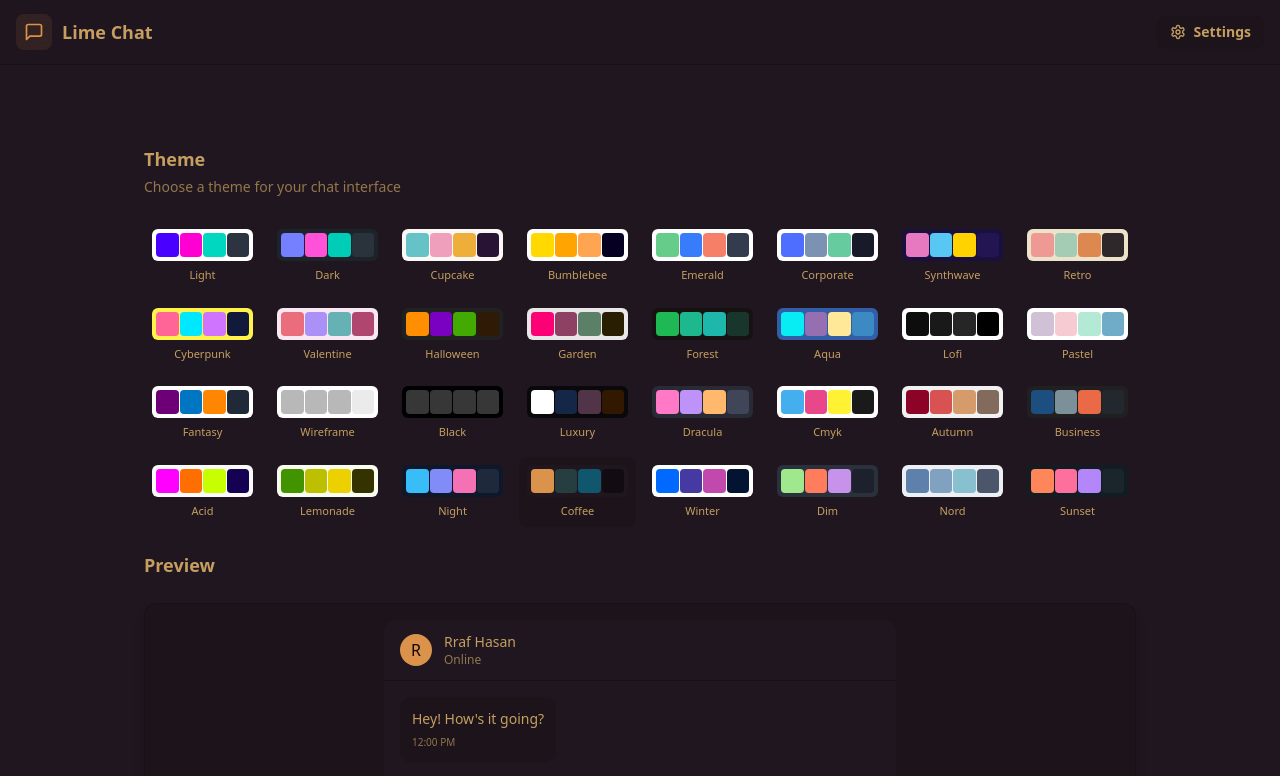
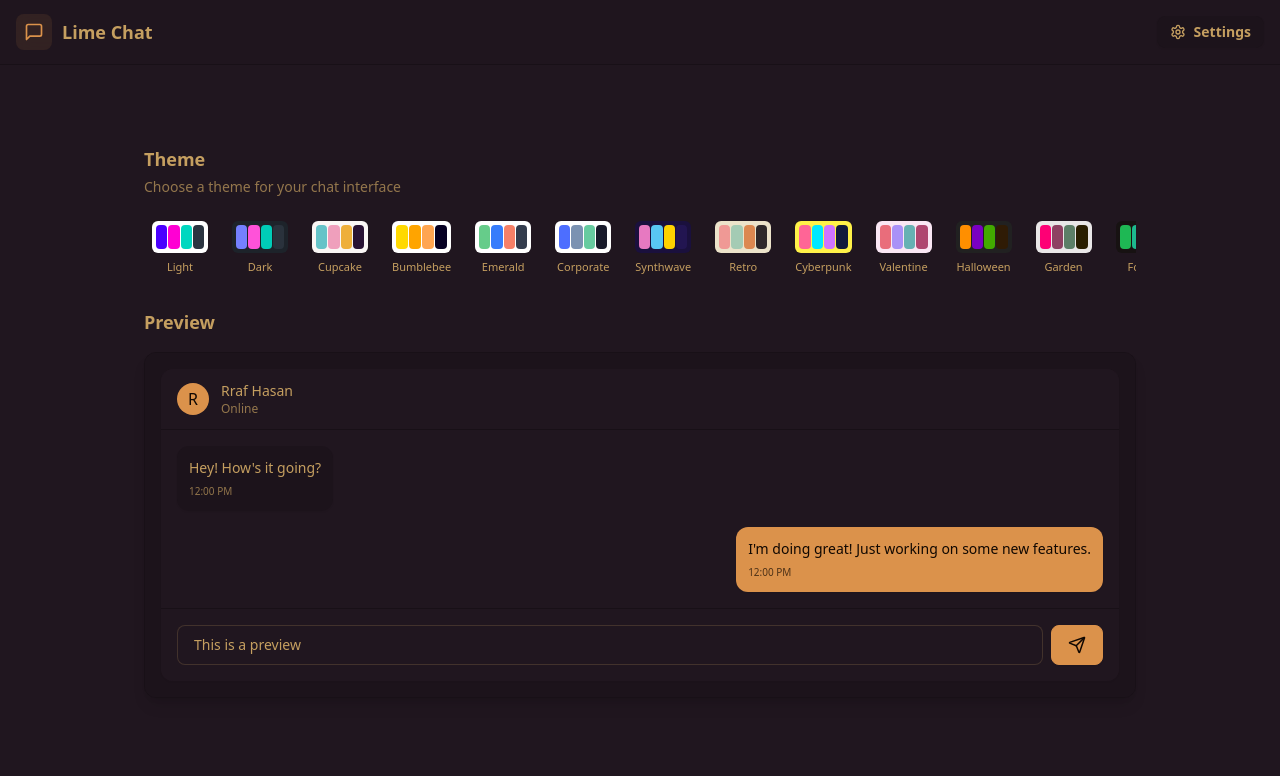
Before and after one commit to shurraf/fullstack-chat-app, a React (Vite) app in the folder front-end/: page /settings in a window 1280 px wide. Shown: the top 776 px of the page. Built offline with nearby package versions, Linux system fonts and the light colour scheme; no server answers.

Commit message:
Update SettingsPage.jsx

```diff
--- a/front-end/src/pages/SettingsPage.jsx
+++ b/front-end/src/pages/SettingsPage.jsx
@@ -1,18 +1,24 @@
-import React from 'react'
-import { useThemeStore } from '../store/useThemeStore'
-import { THEMES } from '../constants'
-import { Send } from 'lucide-react'
+import React from "react";
+import { useThemeStore } from "../store/useThemeStore";
+import { THEMES } from "../constants";
+import { Send } from "lucide-react";
 
 const PREVIEW_MESSAGES = [
   { id: 1, content: "Hey! How's it going?", isSent: false },
-  { id: 2, content: "I'm doing great! Just working on some new features.", isSent: true },
-]
+  {
+    id: 2,
+    content: "I'm doing great! Just working on some new features.",
+    isSent: true,
+  },
+];
 
 const SettingsPage = () => {
-  const {theme,setTheme} = useThemeStore()
+  const { theme, setTheme } = useThemeStore();
+
   return (
-    <div className="h-screen container mx-auto px-4 pt-20 max-w-5xl">
-      <div className="space-y-6">
+    <div className="min-h-screen container mx-auto px-2 sm:px-4 pt-20 max-w-5xl">
+      <div className="space-y-4">
+        {/* Theme Section */}
         <div className="flex flex-col gap-1">
           <h2 className="text-lg font-semibold">Theme</h2>
           <p className="text-sm text-base-content/70">
@@ -20,13 +26,15 @@ const SettingsPage = () => {
           </p>
         </div>
 
-        <div className="grid grid-cols-4 sm:grid-cols-6 md:grid-cols-8 gap-2">
+        {/* Theme Buttons */}
+        <div className="flex gap-2 overflow-x-auto pb-2">
           {THEMES.map((t) => (
             <button
               key={t}
               className={`
                 group flex flex-col items-center gap-1.5 p-2 rounded-lg transition-colors
                 ${theme === t ? "bg-base-200" : "hover:bg-base-200/50"}
+                min-w-[72px] flex-shrink-0
               `}
               onClick={() => setTheme(t)}
             >
@@ -50,9 +58,9 @@ const SettingsPage = () => {
 
         {/* Preview Section */}
         <h3 className="text-lg font-semibold mb-3">Preview</h3>
-        <div className="rounded-xl border border-base-300 overflow-hidden bg-base-100 shadow-lg">
+        <div className="rounded-xl border border-base-300 overflow-hidden bg-base-100 shadow-lg w-full">
           <div className="p-4 bg-base-200">
-            <div className="max-w-lg mx-auto">
+            <div className="w-full">
               {/* Mock Chat UI */}
               <div className="bg-base-100 rounded-xl shadow-sm overflow-hidden">
                 {/* Chat Header */}
@@ -69,7 +77,7 @@ const SettingsPage = () => {
                 </div>
 
                 {/* Chat Messages */}
-                <div className="p-4 space-y-4 min-h-[200px] max-h-[200px] overflow-y-auto bg-base-100">
+                <div className="p-4 space-y-4 min-h-[150px] max-h-[250px] overflow-y-auto bg-base-100">
                   {PREVIEW_MESSAGES.map((message) => (
                     <div
                       key={message.id}
@@ -89,14 +97,11 @@ const SettingsPage = () => {
                       >
                         <p className="text-sm">{message.content}</p>
                         <p
-                          className={`
-                            text-[10px] mt-1.5
-                            ${
-                              message.isSent
-                                ? "text-primary-content/70"
-                                : "text-base-content/70"
-                            }
-                          `}
+                          className={`text-[10px] mt-1.5 ${
+                            message.isSent
+                              ? "text-primary-content/70"
+                              : "text-base-content/70"
+                          }`}
                         >
                           12:00 PM
                         </p>
@@ -127,6 +132,6 @@ const SettingsPage = () => {
       </div>
     </div>
   );
-}
+};
 
-export default SettingsPage
+export default SettingsPage;
```
